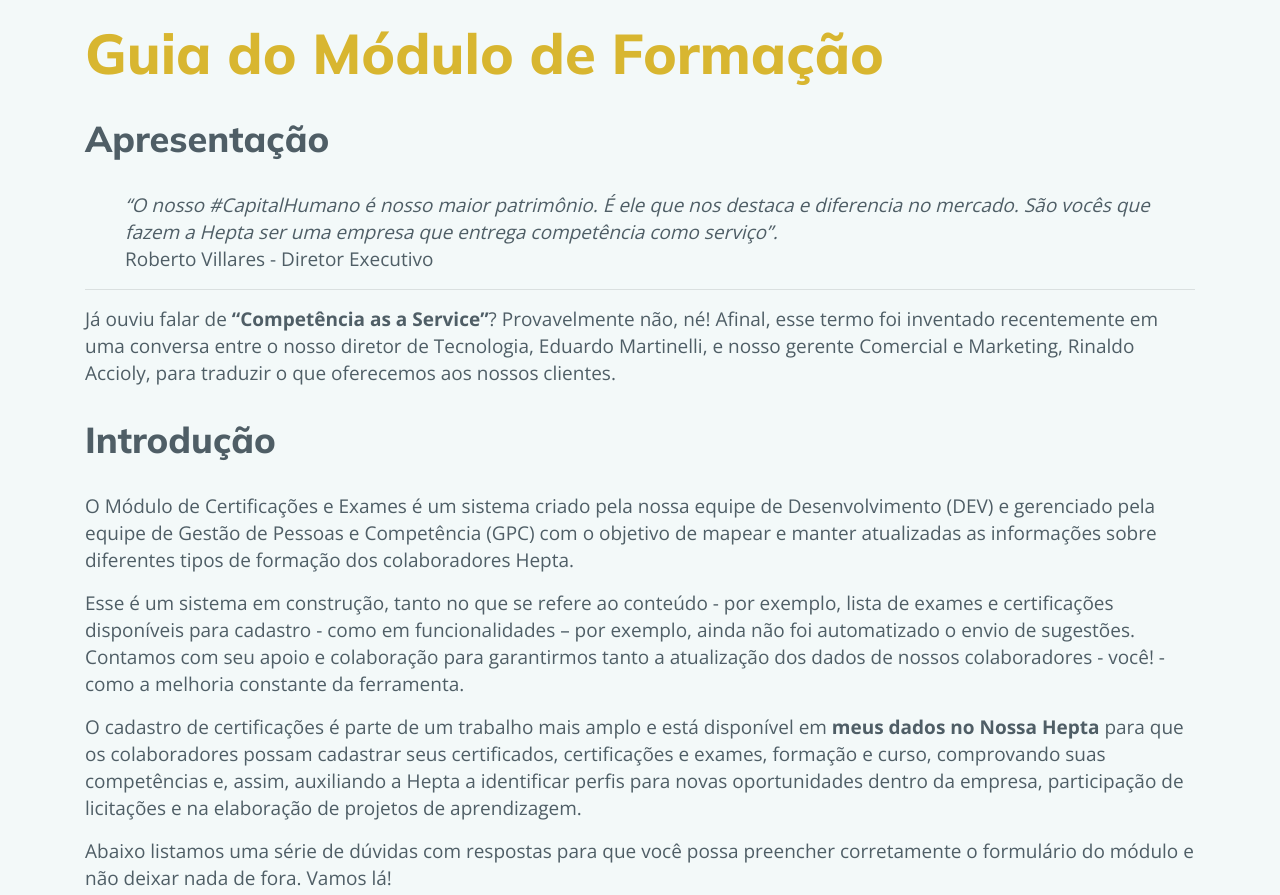
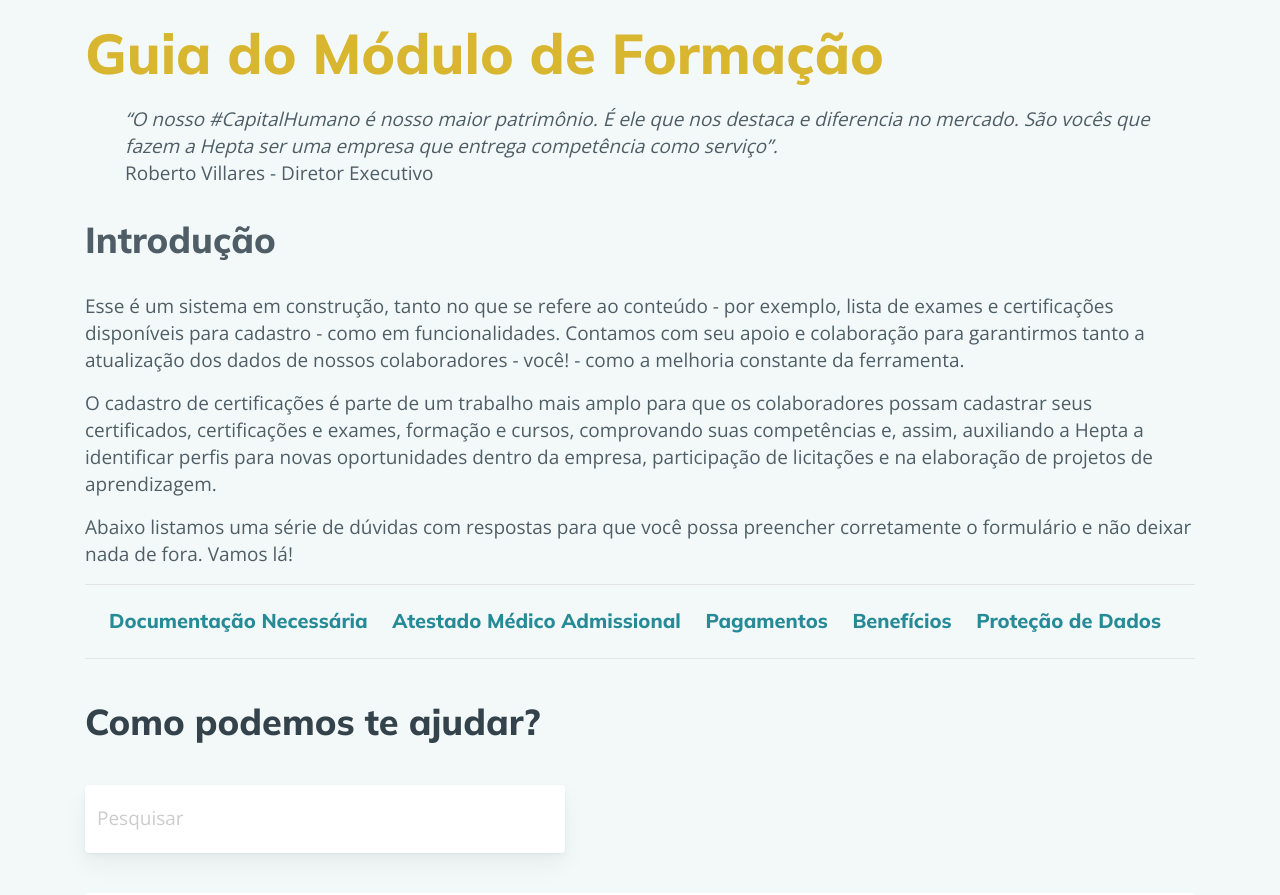
Before and after one commit to fontnelle/hepta-fac, a website: page nossa-hepta.html in a window 1280 px wide. Shown: the top 895 px of the page. Drawn offline with nearby package versions, Linux system fonts and the light colour scheme.

Commit message:
Correcao de txt e retirada do footer

```diff
--- a/nossa-hepta.html
+++ b/nossa-hepta.html
@@ -15,100 +15,29 @@
 
 <body>
 
-
-  <!-- <div class="container-fluid sub-menu">
-    <div class="container">
-      <div class="sub-menu">
-        <img src="assets/img/logo.svg" alt="">
-      </div>
-    </div>
-  </div> -->
-
-  <!-- <header>
-    <div class="container-fluid menu">
-      <div class="container">
-        <nav class="navbar navbar-expand-lg navbar-light ">
-          <a class="navbar-brand d-block d-sm-none" href="#">Menu</a>
-          <button class="navbar-toggler" type="button" data-toggle="collapse" data-target="#navbarSupportedContent"
-            aria-controls="navbarSupportedContent" aria-expanded="false" aria-label="Toggle navigation">
-            <span class="navbar-toggler-icon"></span>
-          </button>
-
-          <div class="collapse navbar-collapse" id="navbarSupportedContent">
-            <ul class="navbar-nav ">
-              <li class="nav-item">
-                <a class="nav-link" href="https://sistemas.hepta.com.br/fcs/informacoes">
-                  <p><img src="assets/img/icon-pessoal.svg" alt="Informações pessoais"></p>
-                  Informações pessoais
-                </a>
-              </li>
-
-              <li class="nav-item">
-                <a class="nav-link" href="https://sistemas.hepta.com.br/fcs/dependentes">
-                  <p><img src="assets/img/icon-dependente.svg" alt="Dependentes"></p>
-                  Dependentes
-                </a>
-              </li>
-
-              <li class="nav-item">
-                <a class="nav-link" href="https://sistemas.hepta.com.br/fcs/beneficio">
-                  <p><img src="assets/img/icon-beneficios.svg" alt="Benefícios"></p>
-                  Benefícios
-                </a>
-              </li>
-
-              <li class="nav-item">
-                <a class="nav-link" href="https://sistemas.hepta.com.br/fcs/cracha_uniforme">
-                  <p><img src="assets/img/icon-cracha.svg" alt="Crachá"></p>
-                  Crachá e uniforme
-                </a>
-              </li>
-
-
-              <li class="nav-item">
-                <a class="nav-link" href="https://sistemas.hepta.com.br/fcs/documentos">
-                  <p><img src="assets/img/icon-documento.svg" alt="Documentos"></p>
-                  Documentos
-                </a>
-              </li>
-
-            </ul>
-          </div>
-        </nav>
-      </div>
-    </div>
-  </header> -->
-
   <section class="container topo">
     <h1>Guia do Módulo de Formação</h1>
-    <h2>Apresentação </h2>
+
     <p class="sitacao"><span>“O nosso #CapitalHumano é nosso maior patrimônio. É ele que nos destaca e diferencia no
         mercado. São vocês
         que fazem a Hepta ser uma empresa que entrega competência como serviço”.</span><br>
       Roberto Villares - Diretor Executivo</span></p>
-    <hr>
-    <p>Já ouviu falar de <strong>“Competência as a Service”</strong>? Provavelmente não, né! Afinal, esse termo foi
-      inventado recentemente
-      em uma conversa entre o nosso diretor de Tecnologia, Eduardo Martinelli, e nosso gerente Comercial e Marketing,
-      Rinaldo Accioly, para traduzir o que oferecemos aos nossos clientes.</p>
+
 
     <h2>Introdução </h2>
-    <p>O Módulo de Certificações e Exames é um sistema criado pela nossa equipe de Desenvolvimento (DEV) e gerenciado
-      pela equipe de Gestão de Pessoas e Competência (GPC) com o objetivo de mapear e manter atualizadas as informações
-      sobre diferentes tipos de formação dos colaboradores Hepta. </p>
 
     <p>Esse é um sistema em construção, tanto no que se refere ao conteúdo - por exemplo, lista de exames e
-      certificações disponíveis para cadastro - como em funcionalidades – por exemplo, ainda não foi automatizado o
-      envio de sugestões. Contamos com seu apoio e colaboração para garantirmos tanto a atualização dos dados de nossos
+      certificações disponíveis para cadastro - como em funcionalidades. Contamos com seu apoio e colaboração para
+      garantirmos tanto a atualização dos dados de nossos
       colaboradores - você! - como a melhoria constante da ferramenta.</p>
 
-    <p>O cadastro de certificações é parte de um trabalho mais amplo e está disponível em <strong>meus dados no Nossa Hepta</strong> para
-      que os colaboradores possam cadastrar seus certificados, certificações e exames, formação e curso, comprovando
+    <p>O cadastro de certificações é parte de um trabalho mais amplo para
+      que os colaboradores possam cadastrar seus certificados, certificações e exames, formação e cursos, comprovando
       suas competências e, assim, auxiliando a Hepta a identificar perfis para novas oportunidades dentro da empresa,
       participação de licitações e na elaboração de projetos de aprendizagem.</p>
 
-    <p>Abaixo listamos uma série de dúvidas com respostas para que você possa preencher corretamente o formulário do
-      módulo e não deixar nada de fora. Vamos lá! </p>
+    <p>Abaixo listamos uma série de dúvidas com respostas para que você possa preencher corretamente o formulário e não
+      deixar nada de fora. Vamos lá! </p>
 
     <div class="container ancoras">
       <div class="ancoras-item">
@@ -199,7 +128,9 @@
                     certificação</strong>, por isso, é muito importante que o colaborador cadastre <strong>todas as
                     provas</strong> que fez e,
                   também as certificações.</p>
-                <p>Não se preocupe se o exame/certificação que você fez não estiver na lista. <a href="https://forms.office.com/r/Fdrg1JSYFk" alt="Exames e certificações">Clique aqui</a> para indicar
+                <p>Não se preocupe se o exame/certificação que você fez não estiver na lista. <a
+                    href="https://forms.office.com/r/Fdrg1JSYFk" alt="Exames e certificações">Clique aqui</a> para
+                  indicar
                   seu certificado que a Academia Hepta irá cadastrar e te informar quando estiver disponível. </p>
               </div>
             </div>
@@ -450,30 +381,6 @@
   </div>
 
 
-
-
-  <section id="footer" class="container mt-5 mb-5">
-    <div class="row align-items-center">
-      <div class="col-md-3">
-        <img src="assets/img/logo-hepta-branca.svg">
-      </div>
-      <div class="col-md-9">
-        <p>Esta página está em conformidade com a LGPD | <a
-            href="https://www.hepta.com.br/en/politica-de-privacidade">Política de Privacidade.</a></p>
-      </div>
-    </div>
-  </section>
-
-
-
-
-
-
-
-
-
-
-
   <script src="assets/js/jquery-3.4.1.min.js"></script>
   <script src="assets/js/popper.min.js"></script>
   <script src="assets/bootstrap/js/bootstrap.min.js"></script>
```
